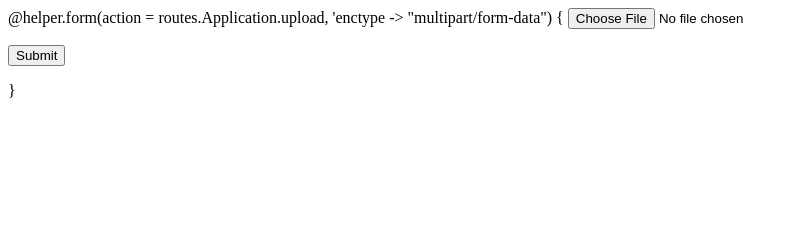
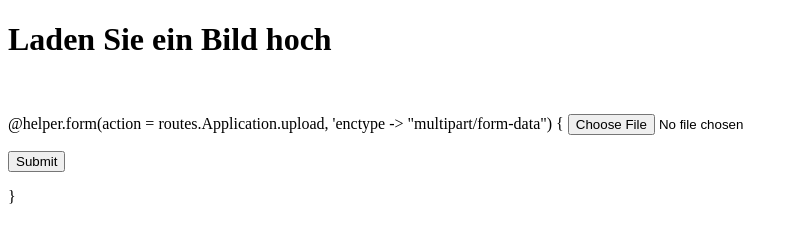
Before and after one commit to bernhardfritz/WAI, a plain HTML site: page play-java/app/views/upload.scala.html in a window 1280 px wide. Shown: the whole page, without its empty margins (0-798 px from the left). Drawn offline with Linux system fonts and the light colour scheme.

```diff
--- a/play-java/app/views/upload.scala.html
+++ b/play-java/app/views/upload.scala.html
@@ -1,3 +1,12 @@
+<!doctype html>
+<html>
+    <body>
+        <h1>Laden Sie ein Bild hoch</h1>
+
+        <p>&nbsp;</p>
+    </body>
+</html>
+
 @helper.form(action = routes.Application.upload, 'enctype -> "multipart/form-data") {
 
   <input type="file" name="picture">
```
Also changed, not shown: 1 other file.
